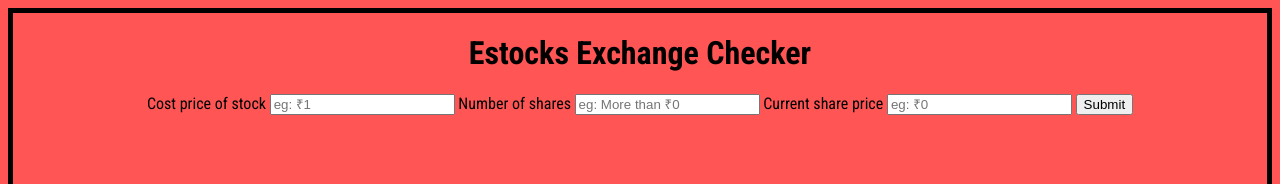
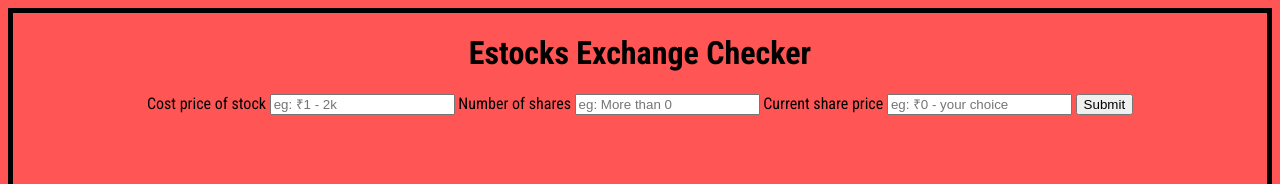
Before and after one commit to Realsantosm/Estocks-ProLos, a plain HTML site: page index.html in a window 1280 px wide. Shown: the top 184 px of the page. Drawn offline with Linux system fonts and the light colour scheme.

Commit message:
Refactor : code

```diff
--- a/index.html
+++ b/index.html
@@ -13,15 +13,15 @@
     <div class="left">
         <h1>Estocks Exchange Checker</h1>
         <label for="cost-price">Cost price of stock</label>
-        <input id="cost-price" type="number" placeholder="eg: ₹1">
+        <input id="cost-price" type="number" placeholder="eg: ₹1 - 2k">
         <label for="number-of-shares">Number of shares </label>
-        <input id="number-of-shares" type="number" placeholder="eg: More than ₹0">
+        <input id="number-of-shares" type="number" placeholder="eg: More than 0">
         <label for="selling-price">Current share price</label>
-        <input id="selling-price" type="number" placeholder="eg: ₹0">
+        <input id="selling-price" type="number" placeholder="eg: ₹0 - your choice">
         <button id="submit-btn">Submit</button>
         <p id="left-message"></p>
     </div>
-    <!-- loding svg -->
+
     <div class="right">
          <h3 id="message"></h3>
         <img id="loading" style="display: none;" src="./loading-1.gif" alt="loading-image">
```
